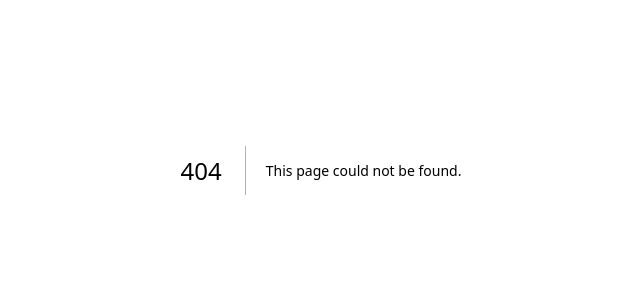
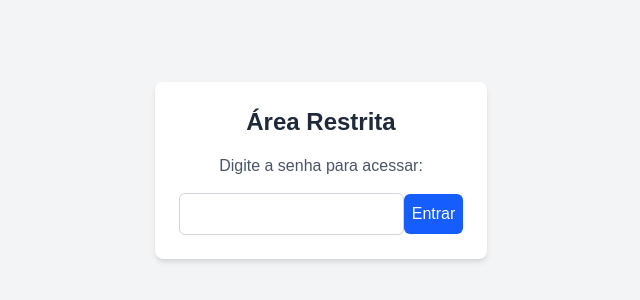
Before and after one commit to lucasaugsue/formulario-igreja, a Next.js app: page /admin in a window 1280 px wide. Before the commit this address had no page. Shown: the part 230-530 px from the top of the page, without its empty margins (319-959 px from the left). Built offline with nearby package versions, Linux system fonts and the light colour scheme.

Commit message:
primeiras coisas na tela de admin

```diff
--- /dev/null
+++ b/src/app/admin/page.js
@@ -0,0 +1,80 @@
+"use client";
+import { useState } from "react";
+
+export default function Admin() {
+  const [senha, setSenha] = useState("");
+  const [acessoPermitido, setAcessoPermitido] = useState(false);
+  const [dados, setDados] = useState([]);
+
+  const senhaCorreta = "aleluia77";
+
+  const verificarSenha = () => {
+    if (senha === senhaCorreta) {
+      setAcessoPermitido(true);
+      buscarDados();
+    } else {
+      alert("Senha incorreta!");
+    }
+  };
+
+  const buscarDados = async () => {
+    const response = await fetch("/api/listar");
+    if (response.ok) {
+      const data = await response.json();
+      setDados(data);
+    } else {
+      alert("Erro ao buscar os dados.");
+    }
+  };
+
+  if (!acessoPermitido) {
+    return (
+      <div className="h-screen flex flex-col items-center justify-center bg-gray-100">
+        <div className="bg-white p-6 rounded-lg shadow-md text-center">
+          <h2 className="text-2xl font-semibold text-gray-800 mb-4">Área Restrita</h2>
+          <p className="text-gray-600">Digite a senha para acessar:</p>
+          <input
+            type="password"
+            value={senha}
+            onChange={(e) => setSenha(e.target.value)}
+            className="mt-3 p-2 border border-gray-300 rounded-md text-black"
+          />
+          <button
+            onClick={verificarSenha}
+            className="mt-4 bg-blue-600 text-white p-2 rounded-md hover:bg-blue-700 transition"
+          >
+            Entrar
+          </button>
+        </div>
+      </div>
+    );
+  }
+
+  return (
+    <div className="p-6 bg-gray-100 min-h-screen">
+      <h1 className="text-3xl font-bold text-gray-800 text-center">Painel do Admin</h1>
+      <table className="mt-6 w-full bg-white shadow-md rounded-lg">
+        <thead>
+          <tr className="bg-blue-600 text-white">
+            <th className="p-3">Nome</th>
+            <th className="p-3">Telefone</th>
+            <th className="p-3">Email</th>
+            <th className="p-3">Data de Nascimento</th>
+            <th className="p-3">Localização</th>
+          </tr>
+        </thead>
+        <tbody>
+          {dados.map((pessoa, index) => (
+            <tr key={index} className="border-t text-center text-black">
+              <td className="p-3">{pessoa.nome}</td>
+              <td className="p-3">{pessoa.telefone}</td>
+              <td className="p-3">{pessoa.email}</td>
+              <td className="p-3">{pessoa.data_nascimento}</td>
+              <td className="p-3">{pessoa.localizacao}</td>
+            </tr>
+          ))}
+        </tbody>
+      </table>
+    </div>
+  );
+}
--- /dev/null
+++ b/src/app/api/listar/route.js
@@ -0,0 +1,16 @@
+import { Pool } from "pg";
+
+const pool = new Pool({
+  connectionString: process.env.DATABASE_URL,
+  ssl: { rejectUnauthorized: false },
+});
+
+export async function GET() {
+  try {
+    const result = await pool.query("SELECT * FROM pessoas");
+    return Response.json(result.rows);
+  } catch (error) {
+    console.error("Erro ao listar dados:", error);
+    return Response.json({ error: "Erro ao listar dados." }, { status: 500 });
+  }
+}
```
